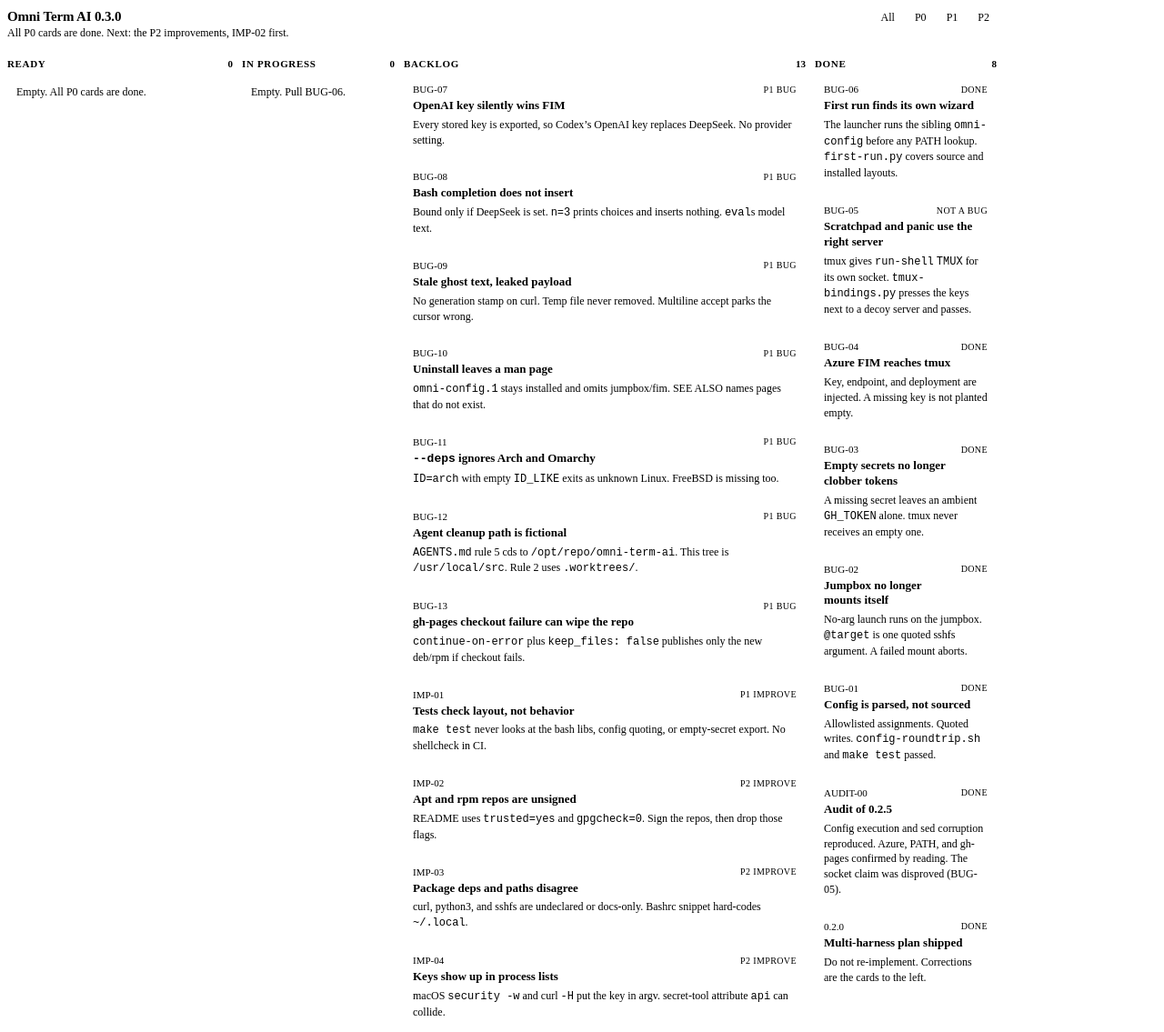
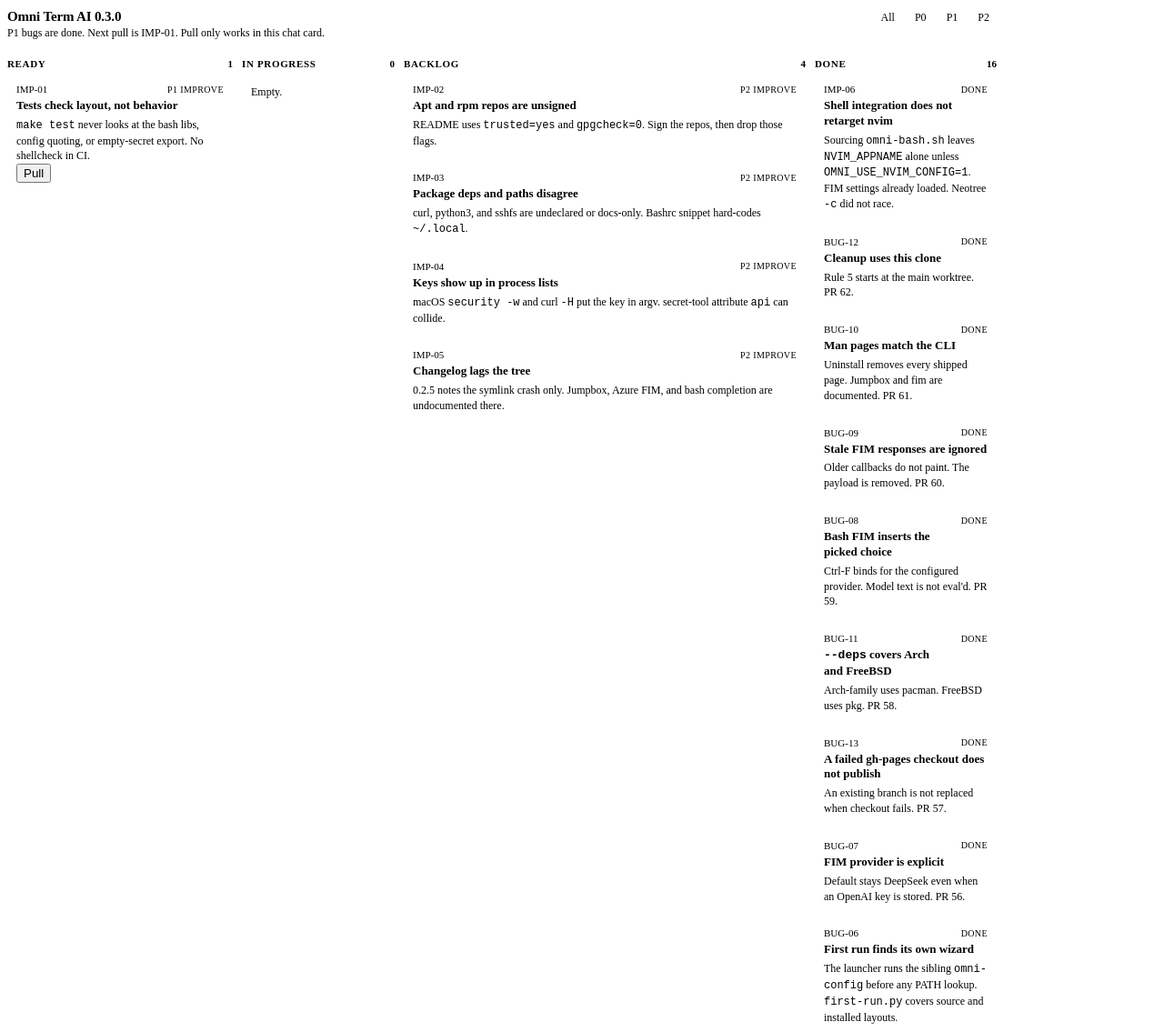
Before and after one commit to coldcanuk/omni-term-ai, a plain HTML site: page kanban.html in a window 1280 px wide. Shown: the top 1135 px of the page at 91% size. Drawn offline with Linux system fonts and the light colour scheme.

Commit message:
fix: do not retarget nvim when sourcing omni-bash.sh
Sourcing the bash integration exported NVIM_APPNAME and linked the
packaged config. That now happens only when OMNI_USE_NVIM_CONFIG=1,
and an already-set NVIM_APPNAME is left alone.

OMNI_FIM_ENGINE already loaded through the config parser. Neovim 0.12.5
does not warn on vim.loop; init.lua still prefers vim.uv. Neotree -c
was not a race and was not dropped.

```diff
--- a/kanban.html
+++ b/kanban.html
@@ -163,7 +163,7 @@
   <header class="top">
     <div>
       <h1>Omni Term AI 0.3.0</h1>
-      <p>All P0 cards are done. Next: the P2 improvements, IMP-02 first.</p>
+      <p>P1 bugs are done. Next pull is IMP-01. Pull only works in this chat card.</p>
     </div>
     <div class="filters" role="group" aria-label="Filter cards">
       <button type="button" aria-pressed="true" data-filter="all">All</button>
@@ -176,58 +176,23 @@
     <section class="col" data-col="ready">
       <h2>Ready <span data-count>0</span></h2>
       <div class="stack">
-        <div class="empty">Empty. All P0 cards are done.</div>
+        <article data-pri="P1" data-id="IMP-01">
+          <header><span class="id">IMP-01</span><span class="tag">P1 improve</span></header>
+          <h3>Tests check layout, not behavior</h3>
+          <p><code>make test</code> never looks at the bash libs, config quoting, or empty-secret export. No shellcheck in CI.</p>
+          <button type="button" data-hermes-send="Pull IMP-01.">Pull</button>
+        </article>
       </div>
     </section>
     <section class="col" data-col="doing">
       <h2>In progress <span data-count>0</span></h2>
       <div class="stack">
-        <div class="empty">Empty. Pull BUG-06.</div>
+        <div class="empty">Empty.</div>
       </div>
     </section>
     <section class="col" data-col="backlog">
       <h2>Backlog <span data-count>0</span></h2>
       <div class="stack">
-        <article data-pri="P1" data-id="BUG-07">
-          <header><span class="id">BUG-07</span><span class="tag">P1 bug</span></header>
-          <h3>OpenAI key silently wins FIM</h3>
-          <p>Every stored key is exported, so Codex’s OpenAI key replaces DeepSeek. No provider setting.</p>
-        </article>
-        <article data-pri="P1" data-id="BUG-08">
-          <header><span class="id">BUG-08</span><span class="tag">P1 bug</span></header>
-          <h3>Bash completion does not insert</h3>
-          <p>Bound only if DeepSeek is set. <code>n=3</code> prints choices and inserts nothing. <code>eval</code>s model text.</p>
-        </article>
-        <article data-pri="P1" data-id="BUG-09">
-          <header><span class="id">BUG-09</span><span class="tag">P1 bug</span></header>
-          <h3>Stale ghost text, leaked payload</h3>
-          <p>No generation stamp on curl. Temp file never removed. Multiline accept parks the cursor wrong.</p>
-        </article>
-        <article data-pri="P1" data-id="BUG-10">
-          <header><span class="id">BUG-10</span><span class="tag">P1 bug</span></header>
-          <h3>Uninstall leaves a man page</h3>
-          <p><code>omni-config.1</code> stays installed and omits jumpbox/fim. SEE ALSO names pages that do not exist.</p>
-        </article>
-        <article data-pri="P1" data-id="BUG-11">
-          <header><span class="id">BUG-11</span><span class="tag">P1 bug</span></header>
-          <h3><code>--deps</code> ignores Arch and Omarchy</h3>
-          <p><code>ID=arch</code> with empty <code>ID_LIKE</code> exits as unknown Linux. FreeBSD is missing too.</p>
-        </article>
-        <article data-pri="P1" data-id="BUG-12">
-          <header><span class="id">BUG-12</span><span class="tag">P1 bug</span></header>
-          <h3>Agent cleanup path is fictional</h3>
-          <p><code>AGENTS.md</code> rule 5 cds to <code>/opt/repo/omni-term-ai</code>. This tree is <code>/usr/local/src</code>. Rule 2 uses <code>.worktrees/</code>.</p>
-        </article>
-        <article data-pri="P1" data-id="BUG-13">
-          <header><span class="id">BUG-13</span><span class="tag">P1 bug</span></header>
-          <h3>gh-pages checkout failure can wipe the repo</h3>
-          <p><code>continue-on-error</code> plus <code>keep_files: false</code> publishes only the new deb/rpm if checkout fails.</p>
-        </article>
-        <article data-pri="P1" data-id="IMP-01">
-          <header><span class="id">IMP-01</span><span class="tag">P1 improve</span></header>
-          <h3>Tests check layout, not behavior</h3>
-          <p><code>make test</code> never looks at the bash libs, config quoting, or empty-secret export. No shellcheck in CI.</p>
-        </article>
         <article data-pri="P2" data-id="IMP-02">
           <header><span class="id">IMP-02</span><span class="tag">P2 improve</span></header>
           <h3>Apt and rpm repos are unsigned</h3>
@@ -248,16 +213,51 @@
           <h3>Changelog lags the tree</h3>
           <p>0.2.5 notes the symlink crash only. Jumpbox, Azure FIM, and bash completion are undocumented there.</p>
         </article>
-        <article data-pri="P2" data-id="IMP-06">
-          <header><span class="id">IMP-06</span><span class="tag">P2 improve</span></header>
-          <h3>Shell integration is broader than it looks</h3>
-          <p><code>omni-bash.sh</code> forces <code>NVIM_APPNAME</code> and never loads the FIM engine. Neotree <code>-c</code> can race.</p>
-        </article>
       </div>
     </section>
     <section class="col" data-col="done">
       <h2>Done <span data-count>0</span></h2>
       <div class="stack">
+        <article data-pri="P2" data-id="IMP-06">
+          <header><span class="id">IMP-06</span><span class="tag">done</span></header>
+          <h3>Shell integration does not retarget nvim</h3>
+          <p>Sourcing <code>omni-bash.sh</code> leaves <code>NVIM_APPNAME</code> alone unless <code>OMNI_USE_NVIM_CONFIG=1</code>. FIM settings already loaded. Neotree <code>-c</code> did not race.</p>
+        </article>
+        <article data-pri="P1" data-id="BUG-12">
+          <header><span class="id">BUG-12</span><span class="tag">done</span></header>
+          <h3>Cleanup uses this clone</h3>
+          <p>Rule 5 starts at the main worktree. PR 62.</p>
+        </article>
+        <article data-pri="P1" data-id="BUG-10">
+          <header><span class="id">BUG-10</span><span class="tag">done</span></header>
+          <h3>Man pages match the CLI</h3>
+          <p>Uninstall removes every shipped page. Jumpbox and fim are documented. PR 61.</p>
+        </article>
+        <article data-pri="P1" data-id="BUG-09">
+          <header><span class="id">BUG-09</span><span class="tag">done</span></header>
+          <h3>Stale FIM responses are ignored</h3>
+          <p>Older callbacks do not paint. The payload is removed. PR 60.</p>
+        </article>
+        <article data-pri="P1" data-id="BUG-08">
+          <header><span class="id">BUG-08</span><span class="tag">done</span></header>
+          <h3>Bash FIM inserts the picked choice</h3>
+          <p>Ctrl-F binds for the configured provider. Model text is not eval'd. PR 59.</p>
+        </article>
+        <article data-pri="P1" data-id="BUG-11">
+          <header><span class="id">BUG-11</span><span class="tag">done</span></header>
+          <h3><code>--deps</code> covers Arch and FreeBSD</h3>
+          <p>Arch-family uses pacman. FreeBSD uses pkg. PR 58.</p>
+        </article>
+        <article data-pri="P1" data-id="BUG-13">
+          <header><span class="id">BUG-13</span><span class="tag">done</span></header>
+          <h3>A failed gh-pages checkout does not publish</h3>
+          <p>An existing branch is not replaced when checkout fails. PR 57.</p>
+        </article>
+        <article data-pri="P1" data-id="BUG-07">
+          <header><span class="id">BUG-07</span><span class="tag">done</span></header>
+          <h3>FIM provider is explicit</h3>
+          <p>Default stays DeepSeek even when an OpenAI key is stored. PR 56.</p>
+        </article>
         <article data-pri="P0" data-id="BUG-06">
           <header><span class="id">BUG-06</span><span class="tag">done</span></header>
           <h3>First run finds its own wizard</h3>
```
Also changed, not shown: PLAN.md (+8 -8 lines), README.md, 5 other files.
